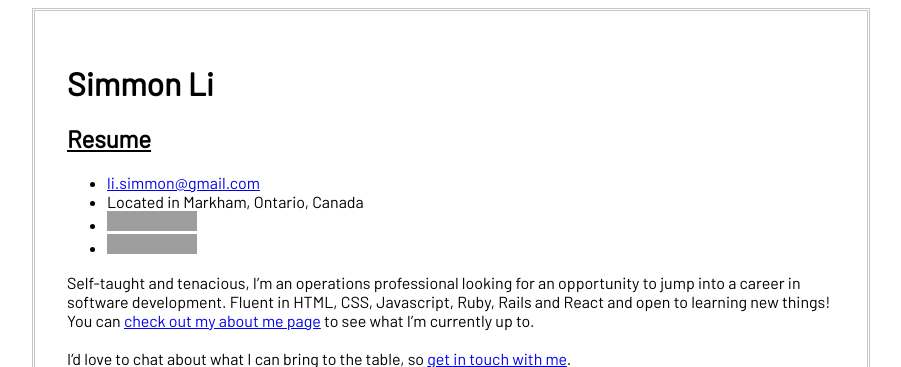
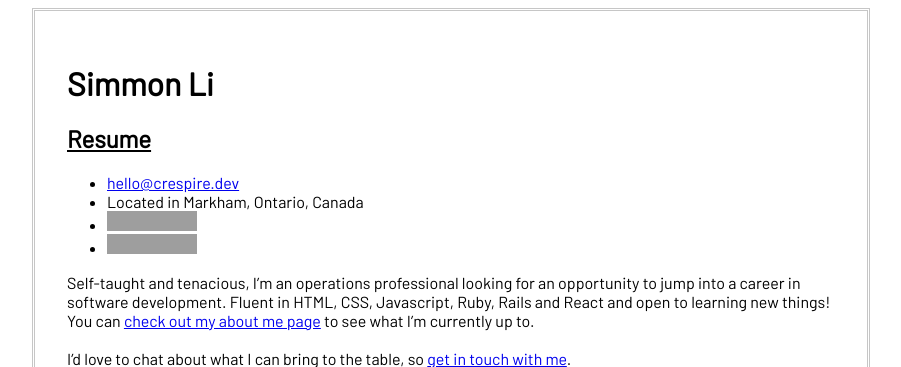
Before and after one commit to crespire/crespire, a Jekyll site: the page built from resume.md, in a window 1280 px wide and 900 px high, cut to the strip 0-367 px from the top of the window. Shown: the whole strip, without its empty margins (189-1090 px from the left). Built offline with Jekyll 4.4.1, drawn with Linux system fonts in a browser that asks for light colours; our own code applies the rules of GitHub Pages for plain Markdown files; grey boxes are pictures that could not be loaded.

Commit message:
fix: update emial

```diff
--- a/resume.md
+++ b/resume.md
@@ -4,7 +4,7 @@ title: Simmon Li's Resume
 
 # Simmon Li
 ## Resume
-* [li.simmon@gmail.com](mailto:li.simmon@gmail.com)
+* [hello@crespire.dev](mailto:hello@crespire.dev)
 * Located in Markham, Ontario, Canada
 * [![Github](https://img.shields.io/badge/-Simmon_Li-000?style=flat-square&logo=github&logoColor=azure&color=181717)](https://github.com/crespire)
 * [![Linkedin](https://img.shields.io/badge/-Simmon_Li-000?style=flat-square&logo=linkedin&logoColor=azure&color=0A66C2)](https://www.linkedin.com/in/simmonli/)
```
